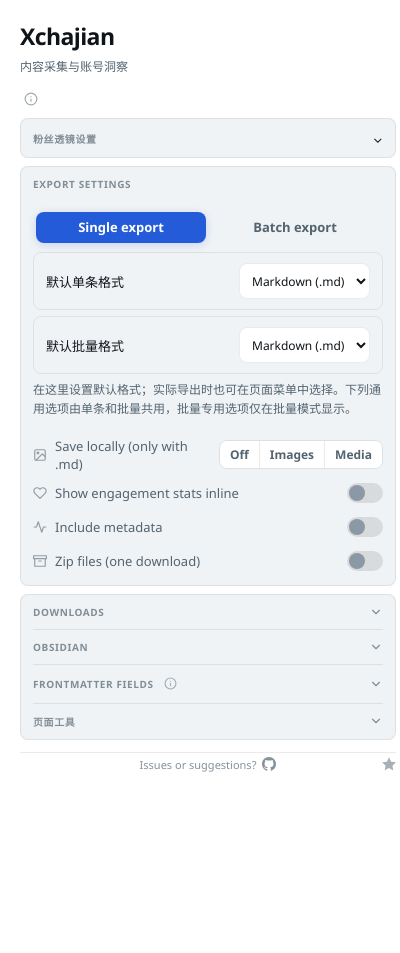
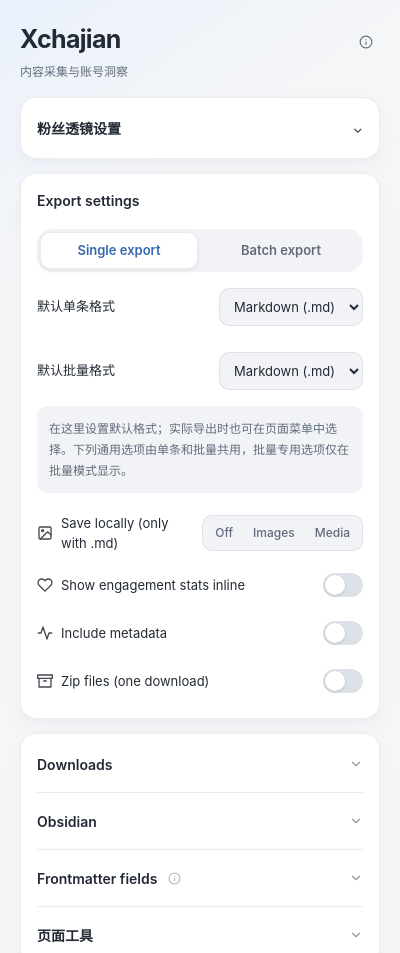
Before and after one commit to zhuy3075-ui/Xchajian, a browser extension: page src/popup/popup.html in a window 400 px wide. Shown: the top 953 px of the page. Before the commit the page ends 844 px from the top, so only its background shows below. Drawn offline with Linux system fonts and the light colour scheme; files whose address does not match are found by name.

Commit message:
优化弹窗卡片视觉与响应式交互

```diff
--- a/src/popup/popup.css
+++ b/src/popup/popup.css
@@ -1,46 +1,55 @@
 /* ─── Design Tokens ─────────────────────────────────────────── */
 :root {
+  color-scheme: light dark;
   --bg-primary: #ffffff;
-  --bg-elevated: #f0f3f5;
-  --bg-hover: #e4e8eb;
-  --accent: #1d9bf0;
-  --accent-glow: rgba(29, 155, 240, 0.25);
-  --accent-tint: rgba(29, 155, 240, 0.12);
-  --accent-hover: #1a8cd8;
-  --text-primary: #0f1419;
-  --text-secondary: #536471;
-  --success: #00ba7c;
-  --success-bg: rgba(0, 186, 124, 0.12);
-  --error: #f4212e;
-  --error-bg: rgba(244, 33, 46, 0.12);
-  --warning: #9a6700;
-  --warning-bg: rgba(212, 167, 44, 0.14);
-  --border-subtle: rgba(0, 0, 0, 0.08);
-  --toggle-off-bg: rgba(0, 0, 0, 0.1);
-  --toggle-off-knob: #8b98a5;
-  --radius: 12px;
-  --radius-sm: 8px;
-  --transition: 200ms cubic-bezier(0.25, 0.1, 0.25, 1);
-  /* How long the tooltip waits before appearing on hover (mirrors native
-   * title= behavior). Reverts to 0 on mouse-leave so the tooltip
-   * disappears immediately rather than lingering. */
+  --bg-canvas: #f5f6f8;
+  --bg-elevated: #f1f3f6;
+  --bg-hover: #e8edf4;
+  --accent: #3568ad;
+  --accent-hover: #28548e;
+  --accent-glow: rgba(53, 104, 173, 0.16);
+  --accent-tint: #eaf1fb;
+  --text-primary: #232a35;
+  --text-secondary: #626c7c;
+  --success: #237857;
+  --success-bg: #eaf5ee;
+  --error: #bd3942;
+  --error-bg: #fff0f1;
+  --warning: #8c631d;
+  --warning-bg: #faf3e4;
+  --border-subtle: rgba(35, 49, 69, 0.09);
+  --toggle-off-bg: #dce1e8;
+  --toggle-off-knob: #fff;
+  --card-shadow: 0 2px 8px rgba(27, 44, 70, 0.025), 0 12px 28px rgba(27, 44, 70, 0.025);
+  --radius: 16px;
+  --radius-sm: 10px;
+  --transition: 180ms cubic-bezier(0.2, 0.65, 0.3, 1);
   --tooltip-delay: 500ms;
   --tooltip-fade: 120ms;
-  --font: "Segoe UI", -apple-system, BlinkMacSystemFont, system-ui, sans-serif;
+  --font: -apple-system, BlinkMacSystemFont, "SF Pro Text", "Segoe UI", "PingFang SC", "Microsoft YaHei", system-ui, sans-serif;
 }
 
 @media (prefers-color-scheme: dark) {
   :root {
-    --bg-primary: #0f1419;
-    --bg-elevated: #1a2734;
-    --bg-hover: #1e3044;
-    --text-primary: #e7e9ea;
-    --text-secondary: #71767b;
-    --border-subtle: rgba(255, 255, 255, 0.06);
-    --toggle-off-bg: rgba(255, 255, 255, 0.1);
-    --toggle-off-knob: var(--text-secondary);
-    --warning: #e3b341;
-    --warning-bg: rgba(227, 179, 65, 0.12);
+    --bg-primary: #232830;
+    --bg-canvas: #191d24;
+    --bg-elevated: #2c323d;
+    --bg-hover: #363f4d;
+    --accent: #9abcf0;
+    --accent-hover: #bed5f8;
+    --accent-tint: #2e405b;
+    --accent-glow: rgba(154, 188, 240, 0.16);
+    --text-primary: #edf0f5;
+    --text-secondary: #b0bac9;
+    --border-subtle: rgba(222, 232, 248, 0.13);
+    --toggle-off-bg: #515c6d;
+    --success: #90d5b5;
+    --success-bg: #243d33;
+    --error: #ffadb3;
+    --error-bg: #482d35;
+    --warning: #ebc783;
+    --warning-bg: #433b2a;
+    --card-shadow: 0 4px 18px rgba(0, 0, 0, 0.12);
   }
 }
 
@@ -68,11 +77,14 @@ html::-webkit-scrollbar {
 
 body {
   font-family: var(--font);
-  background: var(--bg-primary);
+  font-size: 13px;
+  line-height: 1.5;
+  background: linear-gradient(145deg, var(--accent-tint) 0, transparent 240px), var(--bg-canvas);
   color: var(--text-primary);
   width: 416px;
+  max-width: 100vw;
   min-height: 200px;
-  overflow: hidden;
+  margin-inline: auto;
   -webkit-font-smoothing: antialiased;
 }
 
@@ -81,8 +93,8 @@ body {
   position: relative;
   display: flex;
   flex-direction: column;
-  gap: 12px;
-  padding: 20px;
+  gap: 16px;
+  padding: 24px 20px 18px;
 }
 
 /* ─── Header ────────────────────────────────────────────────── */
@@ -128,11 +140,33 @@ body {
 /* Export format followed by a compact pair of actions. */
 .export-picker { display: flex; flex-direction: column; gap: 12px; }
 .export-actions { display: flex; gap: 8px; }
-.export-format-field { padding: 10px 12px; border: 1px solid var(--border-subtle); border-radius: var(--radius-sm); }
+.export-format-field {
+  padding: 10px 0;
+  border: 0;
+  border-radius: 0;
+}
 .export-format-field.hidden { display: none; }
-.export-format-field .batch-select { flex: 1; max-width: 230px; min-height: 36px; }
+.export-format-field .batch-select {
+  font: 13px/1.5 var(--font);
+  min-height: 38px;
+  max-width: 100%;
+  padding: 7px 10px;
+  border: 1px solid var(--border-subtle);
+  border-radius: var(--radius-sm);
+  background: var(--bg-elevated);
+  color: var(--text-primary);
+  cursor: pointer;
+}
 .settings-mode-tabs { margin-top: 12px; }
-.settings-export-hint { font-size: 12px; line-height: 1.6; color: var(--text-secondary); margin: 0 0 12px; }
+.settings-export-hint {
+  font-size: 12px;
+  line-height: 1.75;
+  color: var(--text-secondary);
+  margin: 0 0 10px;
+  padding: 12px;
+  border-radius: var(--radius-sm);
+  background: var(--bg-elevated);
+}
 #export-settings-heading { margin: 0; }
 #export-settings .mode-field { margin-top: 14px; }
 
@@ -515,7 +549,7 @@ body {
 .popup-main {
   display: flex;
   flex-direction: column;
-  gap: 8px;
+  gap: 14px;
 }
 
 .popup-main.hidden {
@@ -1148,10 +1182,11 @@ body {
 .options {
   display: flex;
   flex-direction: column;
-  padding: 10px 12px;
-  background: var(--bg-elevated);
-  border-radius: var(--radius-sm);
+  padding: 16px;
+  background: var(--bg-primary);
+  border-radius: var(--radius);
   border: 1px solid var(--border-subtle);
+  box-shadow: var(--card-shadow);
 }
 
 .option-group {
@@ -1161,8 +1196,8 @@ body {
 }
 
 .option-group + .option-group {
-  margin-top: 10px;
-  padding-top: 10px;
+  margin-top: 14px;
+  padding-top: 14px;
   border-top: 1px solid var(--border-subtle);
 }
 
@@ -1209,12 +1244,10 @@ details.option-group[open] .option-group-chevron {
 }
 
 .option-group-label {
-  font-size: 10px;
+  font-size: 14px;
   font-weight: 600;
-  letter-spacing: 0.06em;
-  text-transform: uppercase;
-  color: var(--text-secondary);
-  opacity: 0.7;
+  letter-spacing: 0;
+  color: var(--text-primary);
   margin-bottom: 2px;
 }
 
@@ -1224,7 +1257,8 @@ details.option-group[open] .option-group-chevron {
   justify-content: space-between;
   gap: 10px;
   cursor: pointer;
-  padding: 4px 0;
+  padding: 8px 0;
+  min-height: 42px;
   user-select: none;
   transition: opacity var(--transition);
 }
@@ -1290,10 +1324,10 @@ details.option-group[open] .option-group-chevron {
 
 .toggle-switch {
   position: relative;
-  width: 36px;
-  height: 20px;
+  width: 40px;
+  height: 24px;
   background: var(--toggle-off-bg);
-  border-radius: 10px;
+  border-radius: 999px;
   flex-shrink: 0;
   transition:
     background var(--transition),
@@ -1304,27 +1338,23 @@ details.option-group[open] .option-group-chevron {
   content: "";
   position: absolute;
   top: 2px;
-  /* Anchor to physical left (not inset-inline-start) so the thumb's OFF→ON
-   * travel is always physical left→right, regardless of document direction.
-   * Toggle semantics (right = ON) stay consistent across LTR and RTL locales. */
   left: 2px;
-  width: 16px;
-  height: 16px;
+  width: 20px;
+  height: 20px;
   background: var(--toggle-off-knob);
   border-radius: 50%;
-  transition:
-    transform var(--transition),
-    background var(--transition);
+  box-shadow: 0 1px 3px rgba(0, 0, 0, 0.15);
+  transition: transform var(--transition);
 }
 
 .toggle-input:checked + .toggle-switch {
-  background: rgba(29, 155, 240, 0.3);
-  box-shadow: 0 0 8px rgba(29, 155, 240, 0.15);
+  background: var(--accent);
+  box-shadow: none;
 }
 
 .toggle-input:checked + .toggle-switch::after {
   transform: translateX(16px);
-  background: var(--accent);
+  background: var(--toggle-off-knob);
 }
 
 /* Obsidian-friendly toggle: paint icon + switch in Obsidian purple when
@@ -1336,12 +1366,12 @@ details.option-group[open] .option-group-chevron {
 }
 
 .toggle-obsidian .toggle-input:checked + .toggle-switch {
-  background: rgba(124, 58, 237, 0.3);
-  box-shadow: 0 0 8px rgba(124, 58, 237, 0.15);
+  background: #7c6bb0;
+  box-shadow: none;
 }
 
 .toggle-obsidian .toggle-input:checked + .toggle-switch::after {
-  background: #7C3AED;
+  background: var(--toggle-off-knob);
 }
 
 /* ─── Text-field option (Obsidian vault, etc.) ──────────────── */
@@ -1846,17 +1876,16 @@ details.option-group[open] .option-group-chevron {
 
 .export-tab {
   flex: 1;
-  font: 700 13px/1 var(--font);
-  padding: 9px 0;
-  border: none;
+  min-width: 0;
+  min-height: 36px;
+  font: 600 13px/1.4 var(--font);
+  padding: 8px;
+  border: 1px solid transparent;
   border-radius: var(--radius-sm);
   background: transparent;
   color: var(--text-secondary);
   cursor: pointer;
-  transition:
-    background var(--transition),
-    color var(--transition),
-    box-shadow var(--transition);
+  transition: background var(--transition), color var(--transition), box-shadow var(--transition);
 }
 
 .export-tab:hover:not(.active) {
@@ -1864,9 +1893,10 @@ details.option-group[open] .option-group-chevron {
 }
 
 .export-tab.active {
-  background: var(--accent);
-  color: #fff;
-  box-shadow: 0 2px 8px var(--accent-glow);
+  background: var(--bg-primary);
+  color: var(--accent);
+  border-color: var(--border-subtle);
+  box-shadow: 0 2px 5px rgba(30, 44, 66, 0.08);
 }
 
 /* "Beta" pill on the Batch tab. Outlined in currentColor so it stays legible
@@ -2231,9 +2261,12 @@ details.option-group[open] .option-group-chevron {
 .segmented {
   position: relative;
   display: inline-flex;
+  max-width: 100%;
+  padding: 3px;
+  gap: 2px;
+  background: var(--bg-elevated);
   border: 1px solid var(--border-subtle);
   border-radius: var(--radius-sm);
-  overflow: hidden;
 }
 
 .seg-input {
@@ -2245,16 +2278,15 @@ details.option-group[open] .option-group-chevron {
 }
 
 .seg-label {
-  padding: 5px 10px;
+  padding: 5px 9px;
+  min-width: 0;
   font-size: 12px;
-  font-weight: 600;
-  color: var(--text-secondary);
-  /* White segments (like the fetch-mode control) so the control reads as its own
-   * pill instead of showing the grey settings panel through the gaps. */
-  background: var(--bg-primary);
+  font-weight: 500;
+  color: var(--text-secondary);
+  background: transparent;
+  border-radius: 7px;
   cursor: pointer;
   user-select: none;
-  border-inline-start: 1px solid var(--border-subtle);
   transition: background var(--transition), color var(--transition);
 }
 
@@ -2268,8 +2300,9 @@ details.option-group[open] .option-group-chevron {
 
 .seg-input:checked + .seg-label,
 .seg-input:checked + .seg-label:hover {
-  background: var(--accent);
-  color: #fff;
+  background: var(--bg-primary);
+  color: var(--accent);
+  box-shadow: 0 1px 4px rgba(30, 44, 66, 0.08);
 }
 
 .seg-input:disabled + .seg-label,
@@ -2284,8 +2317,8 @@ details.option-group[open] .option-group-chevron {
  * Needs the extra :checked to outrank the equal-specificity rule above. */
 .seg-input:checked:disabled + .seg-label,
 .seg-input:checked:disabled + .seg-label:hover {
-  background: var(--accent);
-  color: #fff;
+  background: var(--bg-primary);
+  color: var(--accent);
   opacity: 0.4;
 }
 
@@ -2304,11 +2337,9 @@ details.option-group[open] .option-group-chevron {
   outline-offset: -2px;
 }
 /* Unified feature navigation; text identity replaces graphic branding. */
-:root { --accent:#245bd8; --accent-hover:#1946aa; --accent-tint:rgba(36,91,216,.10); --accent-glow:rgba(36,91,216,.2); }
-@media (prefers-color-scheme:dark) { :root { --accent:#79a7ff; --accent-hover:#9cbeff; --accent-tint:rgba(121,167,255,.14); } }
 .popup-header { text-align:left; padding-right:35px; }
-.workspace-title { font-size:23px; font-weight:700; letter-spacing:-.6px; }
-.workspace-subtitle { font-size:12px; line-height:1.6; color:var(--text-secondary); margin-top:5px; }
+.workspace-title { font-size:25px; line-height:1.25; font-weight:650; letter-spacing:-.7px; }
+.workspace-subtitle { font-size:12px; line-height:1.6; color:var(--text-secondary); margin-top:7px; }
 .feature-nav { display:flex; padding:4px; gap:3px; background:var(--bg-elevated); border-radius:10px; margin-bottom:12px; }
 .feature-nav>* { flex:1; border:0; font:600 12px var(--font); text-align:center; padding:11px 4px; border-radius:7px; color:var(--text-secondary); background:transparent; }
 .feature-nav button { cursor:pointer; }
@@ -2339,3 +2370,101 @@ details.option-group[open] .option-group-chevron {
 #lens-settings .danger:disabled { opacity: .5; cursor: default; }
 #lens-save-status { padding: 10px 0; }
 #lens-settings a { color: var(--accent); }
+
+/* Settings surface: visual feedback never changes the persisted control state. */
+.option-group-summary { min-height: 28px; border-radius: 6px; }
+.option-group-summary:hover .option-group-label { color: var(--accent); }
+.toggle-text { color: var(--text-primary); line-height: 1.6; min-width: 0; }
+.toggle-icon { width: 16px; height: 16px; opacity: .85; }
+.field-input { min-height: 38px; background: var(--bg-elevated); font-size: 13px; }
+.field-label { padding-block: 7px; }
+.field-label-stacked { gap: 8px; }
+.field-text { flex-shrink: 1; }
+.settings-topbar { position: absolute; top: 28px; inset-inline-end: 20px; min-height: 28px; }
+.settings-help-icon { width: 28px; height: 28px; opacity: 1; }
+.settings-help-hint { inset-inline-start: auto; inset-inline-end: 0; max-width: min(240px, calc(100vw - 64px)); }
+.save-local-field { min-height: 42px; padding-block: 4px; }
+.batch-field > .toggle-text { flex-basis: 140px; }
+.popup-footer { margin-top: 4px; min-height: 28px; }
+.batch-field > .segmented[data-tooltip]::after {
+  left: auto;
+  right: 0;
+  max-width: min(260px, calc(100vw - 64px));
+  transform: translateY(2px);
+}
+.batch-field > .segmented[data-tooltip]:is(:hover, :focus-visible)::after { transform: translateY(0); }
+.fm-picker > summary { position: relative; }
+.fm-picker .option-group-help[data-tooltip] { position: static; }
+.mode-seg-btn.active, .fast-seg-btn.active {
+  background: var(--accent-tint);
+  color: var(--accent);
+}
+.fm-picker-mode-label { font-size: 11px; opacity: 1; }
+:is(button, select, input, summary, a):focus-visible {
+  outline: 2px solid var(--accent);
+  outline-offset: 3px;
+}
+.mode-seg-btn:focus-visible, .fast-seg-btn:focus-visible { outline-offset: -3px; }
+.toggle-input:focus-visible + .toggle-switch,
+.fm-field-input:focus-visible + .toggle-switch-mini {
+  outline: 2px solid var(--accent);
+  outline-offset: 3px;
+}
+#lens-settings .lens-panel { padding-block: 16px; }
+#lens-settings .setting-row { min-height: 36px; margin-top: 14px; }
+#lens-settings select { min-height: 36px; border-radius: 9px; padding: 5px 8px; font: inherit; }
+#lens-settings .danger { min-height: 34px; border-radius: 9px; }
+#lens-settings .tag-options label { min-height: 30px; }
+#lens-settings .section-heading input[type="checkbox"],
+#lens-settings .setting-row > input[type="checkbox"] {
+  appearance: none;
+  position: relative;
+  width: 40px;
+  height: 24px;
+  flex: 0 0 40px;
+  border-radius: 999px;
+  background: var(--toggle-off-bg);
+  transition: background var(--transition);
+}
+#lens-settings .section-heading input[type="checkbox"]::after,
+#lens-settings .setting-row > input[type="checkbox"]::after {
+  content: "";
+  position: absolute;
+  width: 20px;
+  height: 20px;
+  top: 2px;
+  left: 2px;
+  border-radius: 50%;
+  background: var(--toggle-off-knob);
+  box-shadow: 0 1px 3px rgba(0, 0, 0, .15);
+  transition: transform var(--transition);
+}
+#lens-settings .section-heading input:checked,
+#lens-settings .setting-row > input:checked { background: var(--accent); }
+#lens-settings .section-heading input:checked::after,
+#lens-settings .setting-row > input:checked::after { transform: translateX(16px); }
+@media (max-width: 360px) {
+  .popup-container { padding: 20px 12px 16px; }
+  .options { padding: 14px; }
+  .export-format-field { align-items: stretch; }
+  .export-format-field .batch-select { max-width: 100%; }
+  .fm-picker-fields { column-count: 1; }
+  #lens-settings .tag-options { grid-template-columns: minmax(0, 1fr); }
+  #lens-settings .setting-row:has(select) { flex-wrap: wrap; }
+  #lens-settings select { margin-inline-start: auto; }
+  .fast-date-range { flex-wrap: wrap; }
+}
+@media (prefers-reduced-motion: reduce) {
+  *, *::before, *::after {
+    animation: none !important;
+    transition: none !important;
+    scroll-behavior: auto !important;
+  }
+}
+@media (forced-colors: active) {
+  .toggle-switch, #lens-settings input[type="checkbox"] { border: 1px solid ButtonText; }
+  .toggle-input:checked + .toggle-switch { background: Highlight; }
+  .toggle-switch::after { background: ButtonText; }
+  #lens-settings input[type="checkbox"] { appearance: auto; }
+  #lens-settings input[type="checkbox"]::after { display: none; }
+}
```
Also changed, not shown: README.md.
